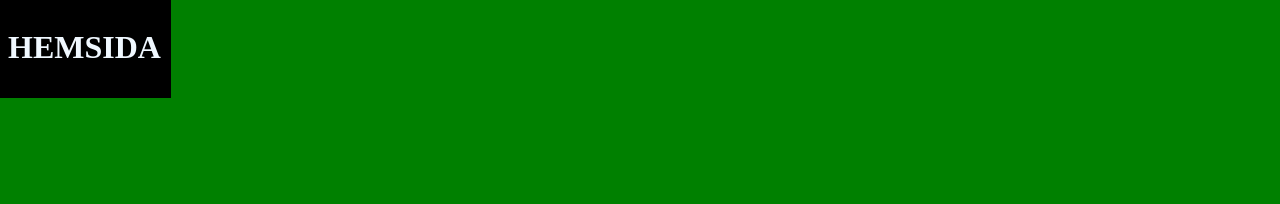
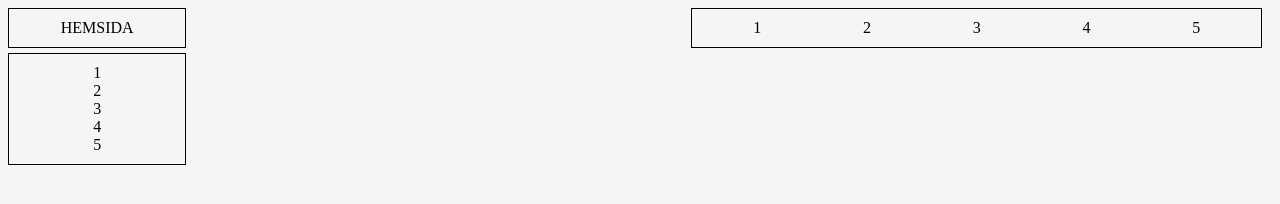
Before and after one commit to EdvinEEDAT23/Hemsida, a plain HTML site: page index.html in a window 1280 px wide. Drawn offline with Linux system fonts and the light colour scheme.

Commit message:
Huvudsida, toppmeny progress

```diff
--- a/index.css
+++ b/index.css
@@ -1,12 +1,26 @@
 body {
-    background-color: green;
+    background-color: whitesmoke;
 }
 
-.huvud {
-    color: aliceblue;
-    background-color: black;
-    position: absolute;
+#huvud {
+    display: grid;
+    grid-template-columns: 1fr 6fr;
+    gap: 5px;
+
     margin-left: -10px;
     margin-top: -10px;
     padding: 10px;
 }
+
+#huvud > div {
+    border: 1px solid black;
+    padding: 10px;
+    text-align: center;
+}
+
+#toppmeny {
+    display: grid;
+    grid-template-columns: 1fr 1fr 1fr 1fr 1fr;
+    margin-left: 500px;
+    border: 1px solid black;
+}
--- a/index.html
+++ b/index.html
@@ -10,8 +10,22 @@
     <link rel="stylesheet" type="text/css" href="index.css" />
 </head>
     <body>
-        <div class="huvud">
-        <h1>HEMSIDA</h1>
+        <div id="huvud">
+            <div>HEMSIDA</div>
+            <div id="toppmeny">
+                <div>1</div>
+                <div>2</div>
+                <div>3</div>
+                <div>4</div>
+                <div>5</div>
+            </div>
+            <div id="sidebar">
+                <div>1</div>
+                <div>2</div>
+                <div>3</div>
+                <div>4</div>
+                <div>5</div>
+            </div>
         </div>
     </body>
 </html>
```
